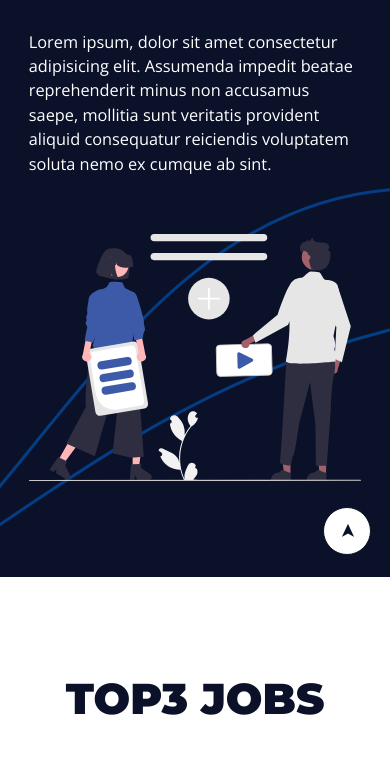
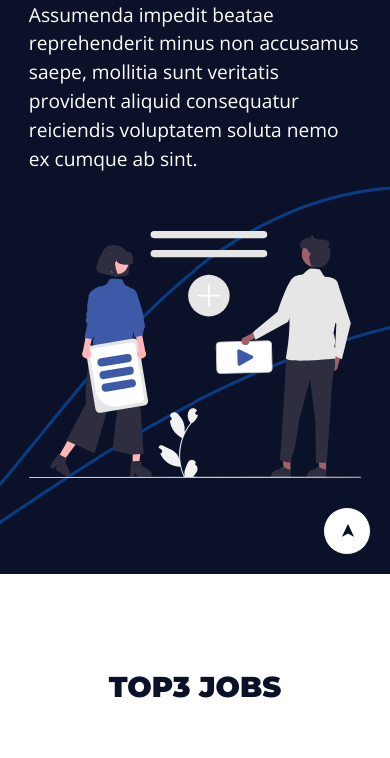
Before and after one commit to GuiLigeskee/Landing-page, a plain HTML site: page index.html in a window 390 px wide. Shown: the part 270-1028 px from the top of the page. Drawn offline with nearby package versions, Linux system fonts and the light colour scheme; a script that the page names is missing.

Commit message:
atualizando h2, h3, p no MediaQueries

```diff
--- a/assets/css/style.css
+++ b/assets/css/style.css
@@ -385,11 +385,15 @@ tfoot td, table th {
 @media (max-width: 800px) {
 
   h2 {
-    font-size: 4.5rem;
+    font-size: 3rem;
+  }
+
+  h3 {
+    font-size: 2.3rem;
   }
 
   p {
-    font-size: 1.7rem;
+    font-size: 2rem;
   }
 
   .intro-content, .grid{
```
